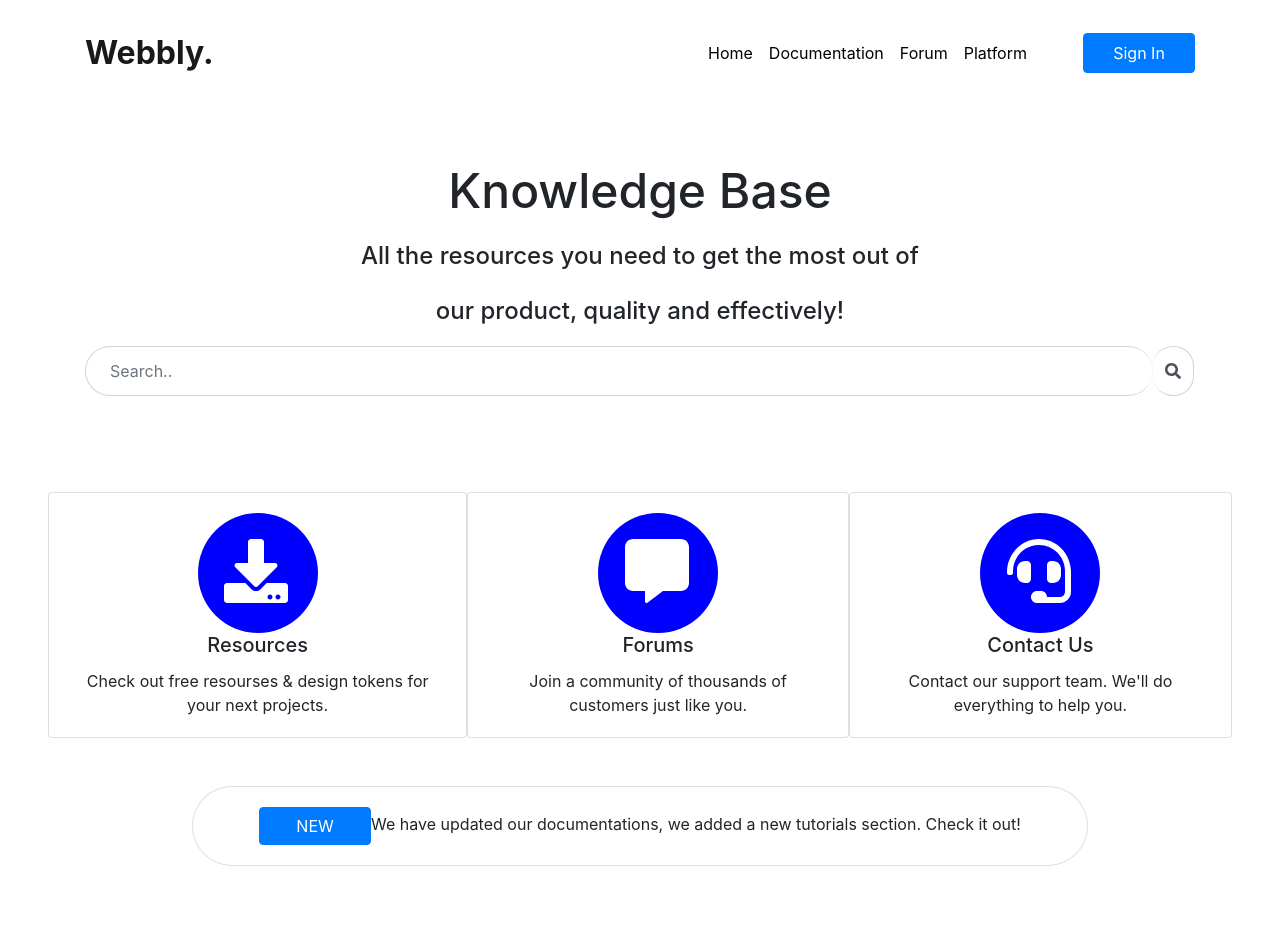
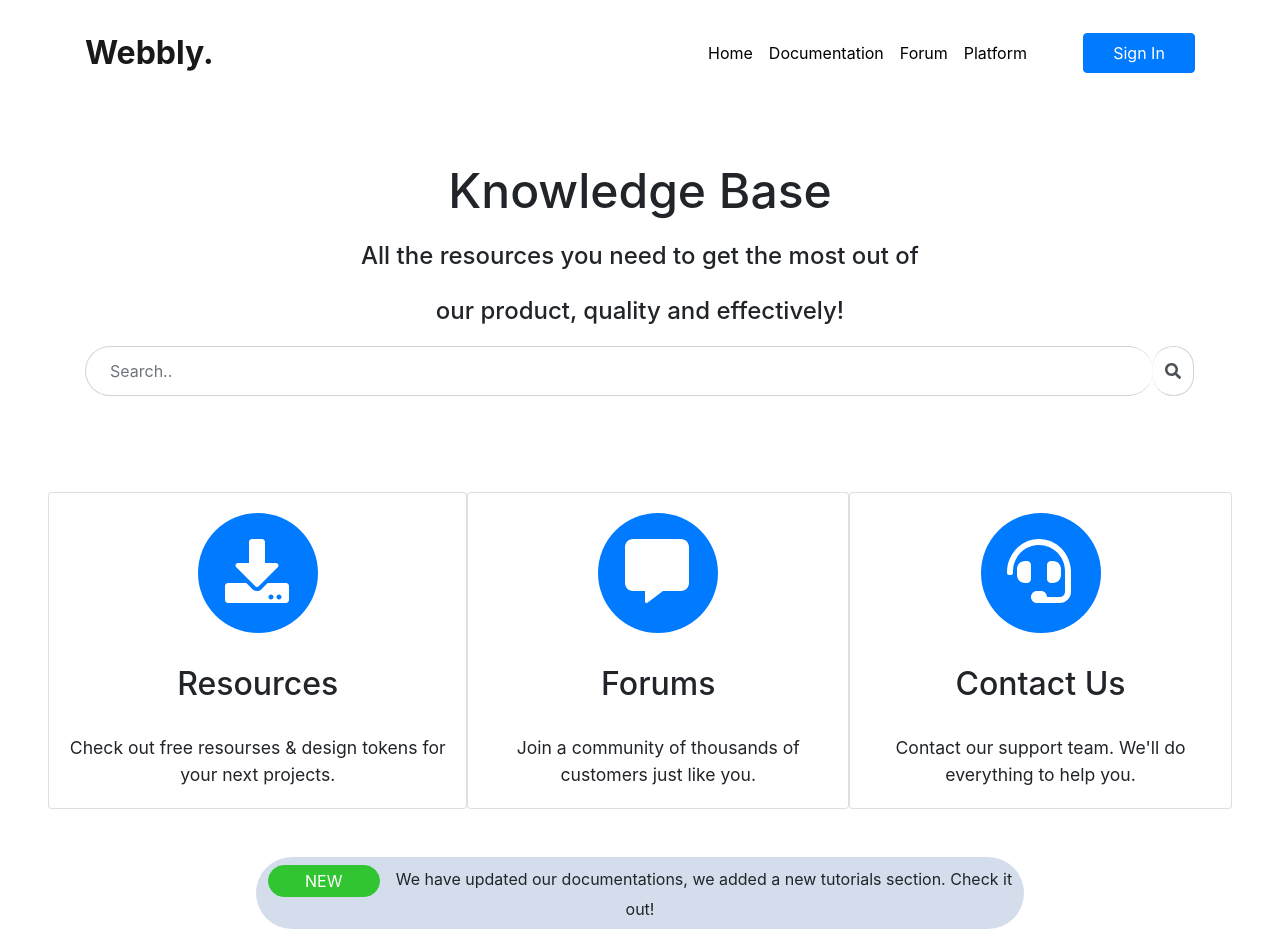
Before and after one commit to MichaelGee/webbly, a React (Create React App) app: page / in a window 1280 px wide. Shown: the top 930 px of the page. Built offline with nearby package versions, Linux system fonts and the light colour scheme.

Commit message:
section2 done

```diff
--- a/src/App.css
+++ b/src/App.css
@@ -66,8 +66,13 @@ input.search.form-control{
 }
 .section2{
   display: flex;
+  justify-content: space-between;
   height: auto;
   margin-top: 3rem;
+  padding: 3rem;
+  background: rgb(0,123,255);
+  background: linear-gradient(90deg, rgba(0,123,255,1) 73%, rgba(0,59,255,1) 90%);
+  color: white;
 }
 .icon{
   font-size: 4rem;
@@ -81,17 +86,36 @@ input.search.form-control{
   height: 120px;
   width: 120px;
   margin: 0 auto;
-  background: blue;
+  background-color: #007bff;
   border-radius: 50%;
 }
 
+.card_title{
+  margin-top: 2rem;
+  font-size: 2rem !important;
+}
+.card_text{
+  margin-top: 2rem;
+  font-size: 1.1rem;
+}
+
 .notify{
-  width: 70% !important;
+  width: 60% !important;
   text-align: center;
   margin: 0 auto;
+  border: 0 !important;
 }
-.notifyMain{
+.notify_main{
   border-radius: 40px !important;
+  padding: 8px !important;
+  background: rgb(211, 221, 236) !important;
+}
+.notify_button{
+  background: rgb(50, 197, 50) !important;
+  border-radius: 30px !important;
+  border-color:  rgb(50, 197, 50) !important;
+  margin-right: 1rem;
+  padding: 3px !important;
 }
 .card_body{
   text-align: center;
@@ -100,6 +124,9 @@ input.search.form-control{
   .card_container{
     flex-direction: column;
   }
+  .section2{
+    flex-direction: column;
+  }
   .first_card, .second_card, .third_card{
     width: 100%;
   }
--- a/src/components/cards.js
+++ b/src/components/cards.js
@@ -17,8 +17,8 @@ const Cards = () => {
               <div className='circle'>
                 <FontAwesomeIcon className='icon' icon={faDownload} />
               </div>
-              <Card.Title>Resources</Card.Title>
-              <Card.Text>
+              <Card.Title className='card_title'>Resources</Card.Title>
+              <Card.Text className='card_text'>
                 Check out free resourses & design tokens for your next projects.
               </Card.Text>
             </Card.Body>
@@ -30,8 +30,8 @@ const Cards = () => {
               <div className='circle'>
                 <FontAwesomeIcon className='icon' icon={faCommentAlt} />
               </div>
-              <Card.Title>Forums</Card.Title>
-              <Card.Text>
+              <Card.Title className='card_title'>Forums</Card.Title>
+              <Card.Text className='card_text'>
                 Join a community of thousands of customers just like you.
               </Card.Text>
             </Card.Body>
@@ -43,19 +43,25 @@ const Cards = () => {
               <div className='circle'>
                 <FontAwesomeIcon className='icon' icon={faHeadset} />
               </div>
-              <Card.Title>Contact Us</Card.Title>
-              <Card.Text>
+              <Card.Title className='card_title'>Contact Us</Card.Title>
+              <Card.Text className='card_text'>
                 Contact our support team. We'll do everything to help you.
               </Card.Text>
             </Card.Body>
           </Card>
         </div>
       </div>
-      <div className='notify'>
-        <Card className='notifyMain'>
-          <Card.Body>
+      <div>
+        <Card className='notify'>
+          <Card.Body className='notify_main'>
             <Card.Text>
-              <Button variant='primary'>NEW</Button>
+              <Button
+                variant='primary'
+                className='notify_button'
+                aria-label='Hambuger menu'
+              >
+                NEW
+              </Button>
               We have updated our documentations, we added a new tutorials
               section. Check it out!
             </Card.Text>
```
